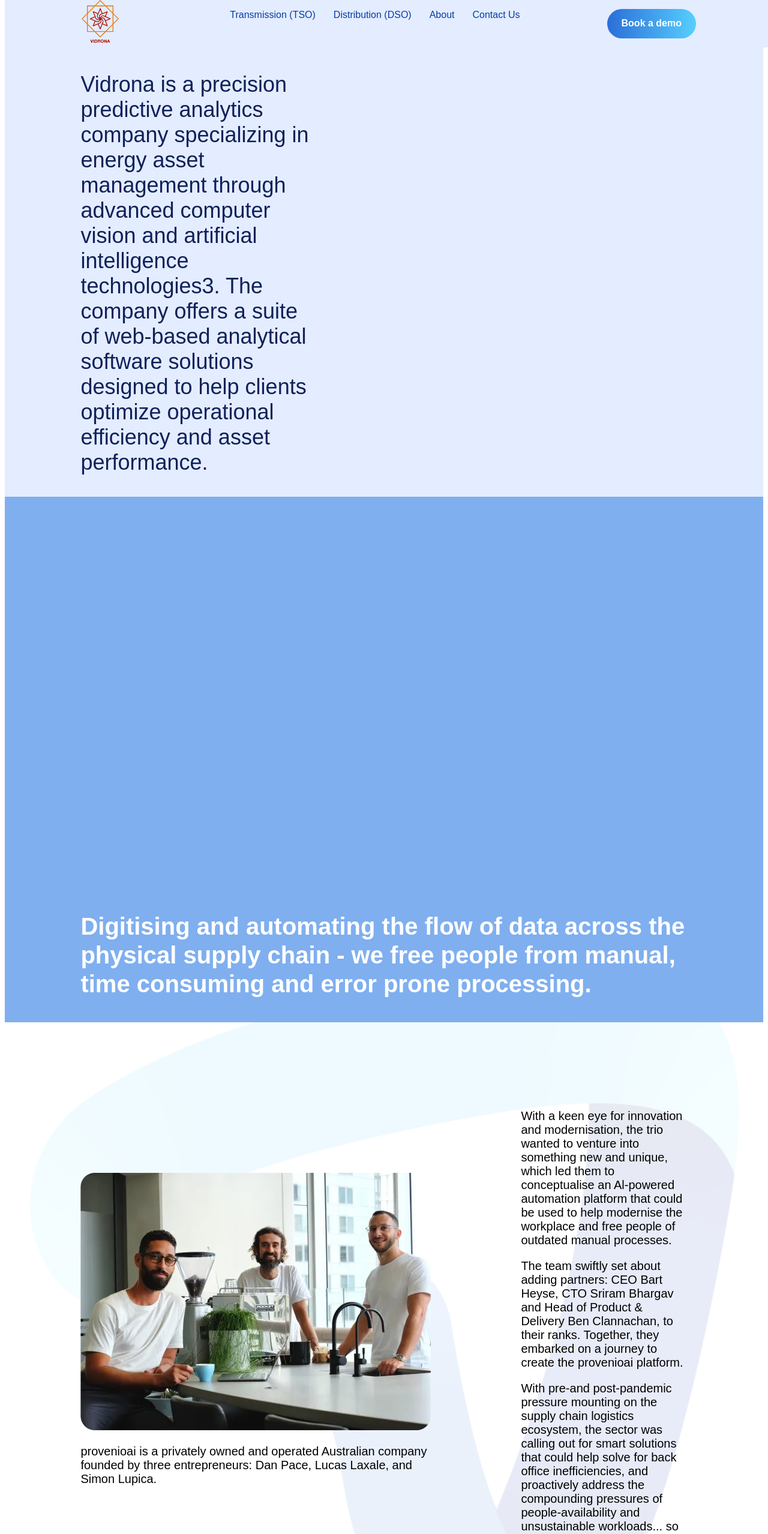
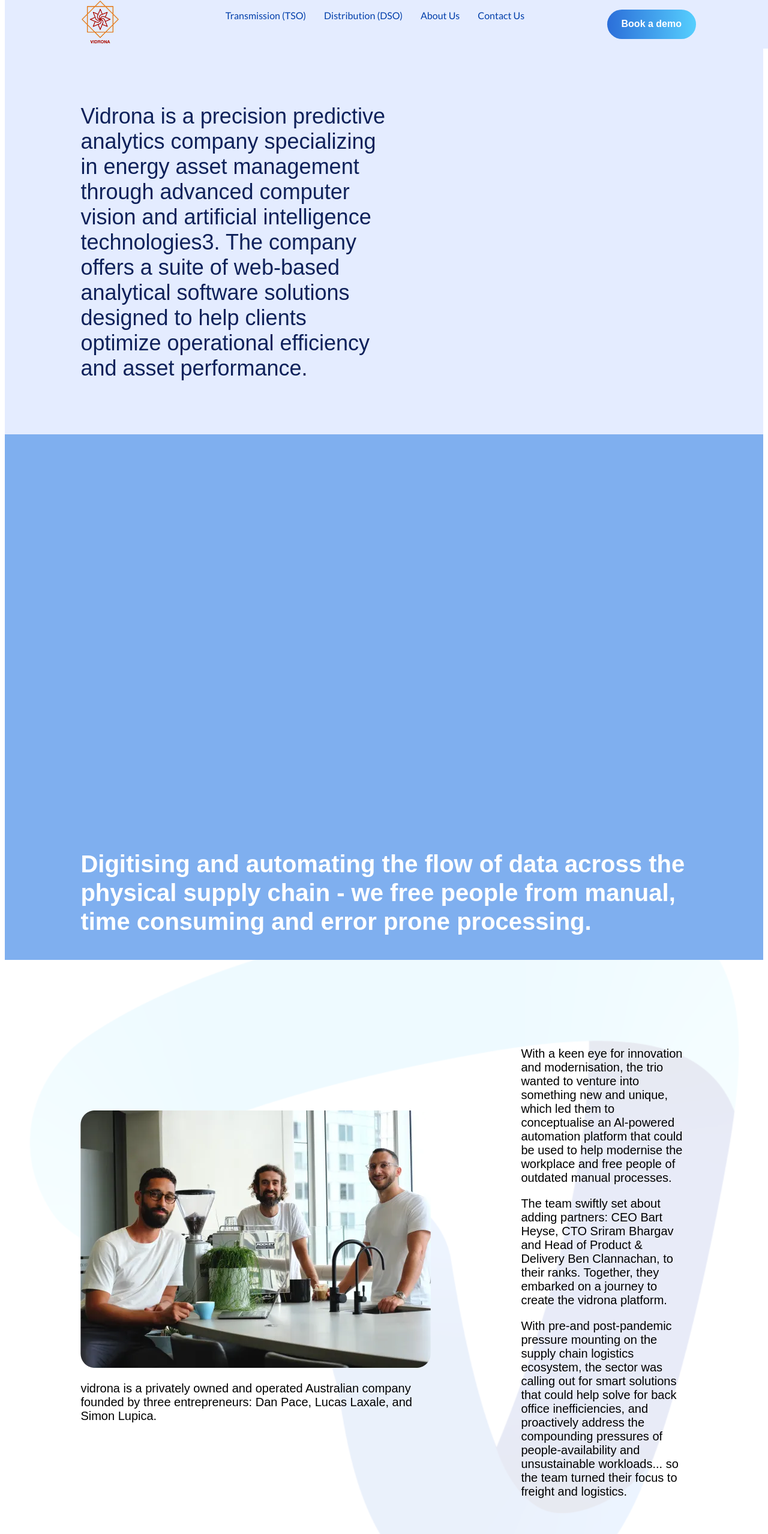
Before and after one commit to KNVSDIWAKAR/Clone_VID, a React (Create React App) app: page /about in a window 1280 px wide. Shown: the top 2557 px of the page at 60% size. Built offline with nearby package versions, Linux system fonts and the light colour scheme.

Commit message:
Updated1

```diff
--- a/public/index.html
+++ b/public/index.html
@@ -3,6 +3,10 @@
   <head>
     <meta charset="utf-8" />
     <link rel="icon" href="%PUBLIC_URL%/favicon.ico" />
+    <link
+      href="https://fonts.googleapis.com/css2?family=Lato&display=swap"
+      rel="stylesheet"
+    />
     <meta name="viewport" content="width=device-width, initial-scale=1" />
     <meta name="theme-color" content="#000000" />
     <meta
--- a/src/App.css
+++ b/src/App.css
@@ -1,4 +1,7 @@
-. {
+/* . {
   font-family: "Lucida Sans", "Lucida Sans Regular", "Lucida Grande",
     "Lucida Sans Unicode", Geneva, Verdana, sans-serif;
+} */
+* {
+  font-family: "Lato", sans-serif;
 }
--- a/src/components/About.js
+++ b/src/components/About.js
@@ -5,7 +5,7 @@
 import Footer from "./Footer";
 import { FaArrowLeft, FaArrowRight } from "react-icons/fa";
 import "./styles/About.css";
-import section1logo from "../asserts/section1-logo.png";
+import section1logo from "../asserts/homelogo1.png";
 import section3logo from "../asserts/section3-logo.png";
 
 const About = () => {
@@ -60,7 +60,7 @@
                 <img src={section3logo} alt="section3logo" />
               </div>
               <p className="section3-text">
-                provenioai is a privately owned and operated Australian company
+                vidrona is a privately owned and operated Australian company
                 founded by three entrepreneurs: Dan Pace, Lucas Laxale, and
                 Simon Lupica.
               </p>
@@ -77,7 +77,7 @@
                 The team swiftly set about adding partners: CEO Bart Heyse, CTO
                 Sriram Bhargav and Head of Product & Delivery Ben Clannachan, to
                 their ranks. Together, they embarked on a journey to create the
-                provenioai platform.
+                vidrona platform.
               </p>
               <p className="section3-text">
                 With pre-and post-pandemic pressure mounting on the supply chain
--- a/src/components/Home.js
+++ b/src/components/Home.js
@@ -27,7 +27,8 @@
 import HS4img1 from "../asserts/HS4img1.png";
 import HS4img2 from "../asserts/HS4img2.png";
 import HS4img3 from "../asserts/HS4img3.png";
-import HS6img from "../asserts/section1-logo.png";
+import HS6img from "../asserts/homelogo1.png";
+// import HS6img from "../asserts/section1-logo.png";
 import HS8img1 from "../asserts/HS8img1.png";
 import HS8img2 from "../asserts/HS8img2.png";
 import HS8img3 from "../asserts/HS8img3.png";
@@ -175,9 +176,8 @@
         <div className="HS3-Special">
           <p className="HSEtext1">Supercharge back-office efficiency</p>
           <p className="HSEtext2">
-            "provenioai has enabled us to modernise our financial and supply
-            chain processes — providing greater productivity, speed and
-            transparency."
+            "vidrona has enabled us to modernise our financial and supply chain
+            processes — providing greater productivity, speed and transparency."
           </p>
           <p className="HSEtext2"> CTO, FMCG</p>
         </div>
--- a/src/components/Navbar.js
+++ b/src/components/Navbar.js
@@ -42,7 +42,7 @@
           </li>
           <li className="NV1">
             <Link to="/about" onClick={() => window.scrollTo(0, 0)}>
-              About
+              About Us
             </Link>
           </li>
           <li className="NV1">
--- a/src/components/styles/Home.css
+++ b/src/components/styles/Home.css
@@ -81,9 +81,11 @@
   width: 100%;
 }
 .HS2row {
+  margin-top: -10px;
   display: flex;
   justify-content: space-between;
   align-items: center;
+  background-color: white;
 }
 .HS2logo {
   width: 100%;
@@ -131,14 +133,12 @@
 .HS3-img1 img {
   position: relative;
   width: 100%;
-
   z-index: 1;
 }
 .HS3-img2 img {
   position: relative;
   transform: translate(20%, -150%);
   width: 40%;
-
   z-index: 2;
 }
 .HS4 {
```
